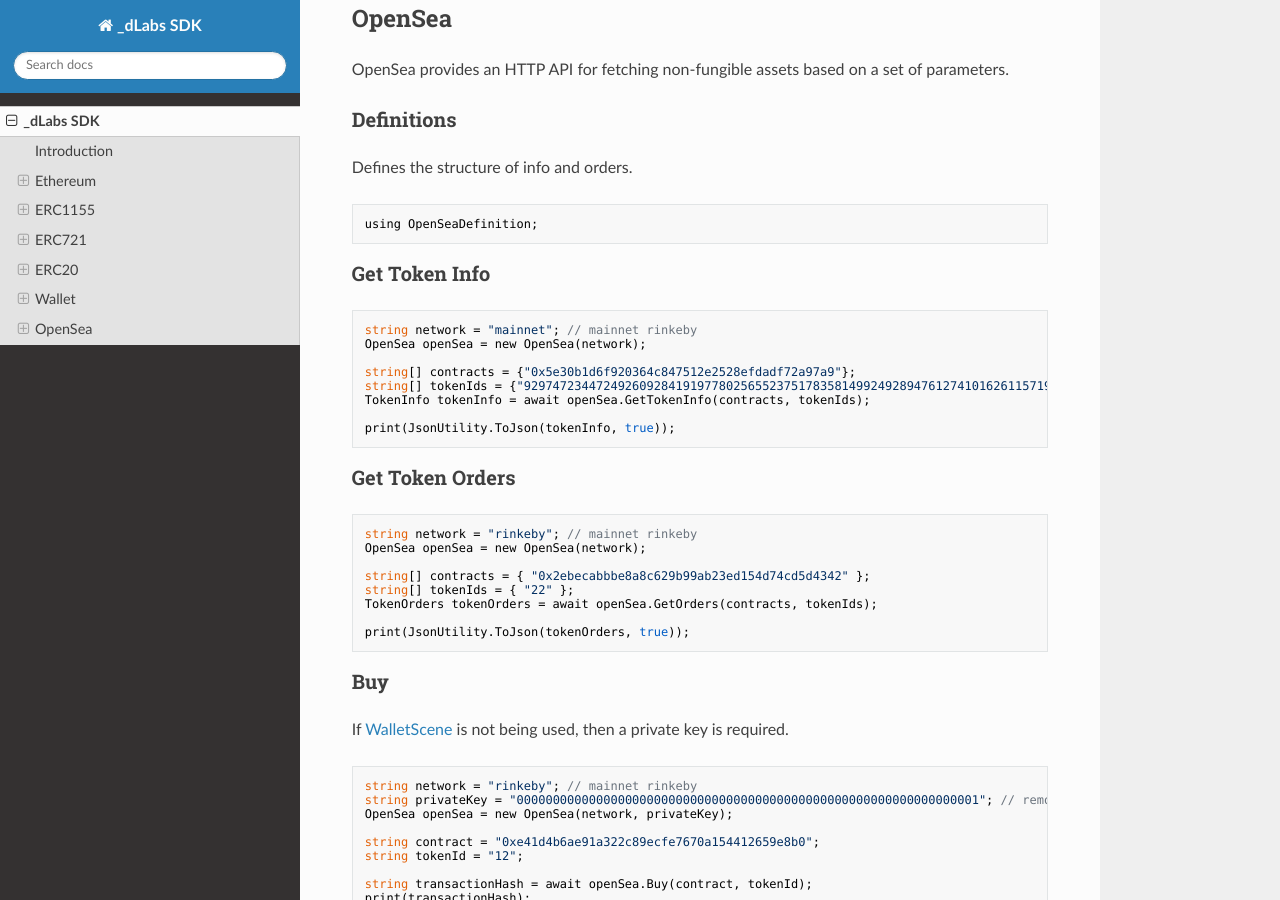
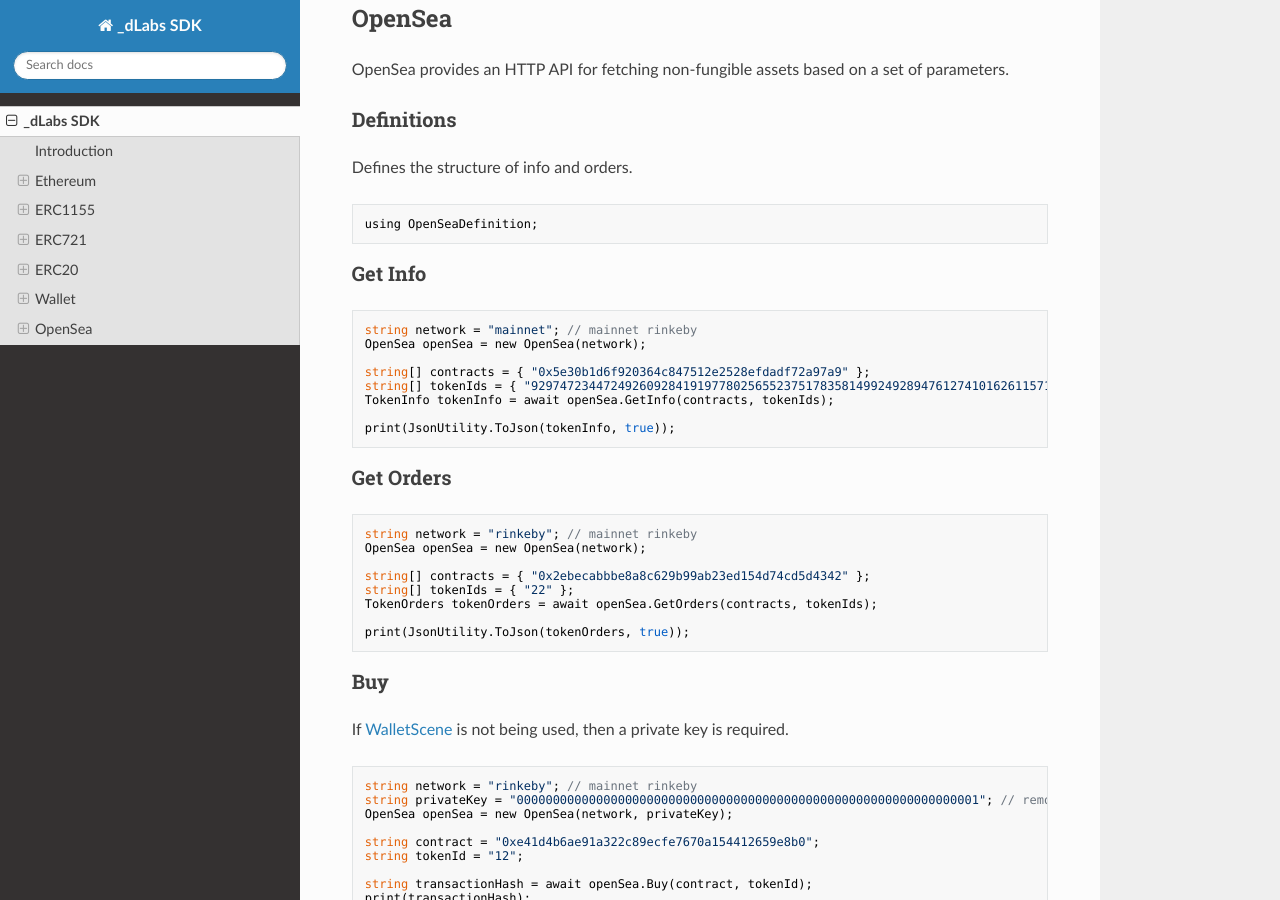
Before and after one commit to underscoredLabs/website-docs-dLabs, an MkDocs documentation site: the page built from docs/index.md, in a window 1280 px wide and 900 px high, scrolled down 6351 px. Built offline with MkDocs 1.6.1, drawn with Linux system fonts in a browser that asks for light colours; nearby versions of some CDN libraries.

Commit message:
tokeninfo

````diff
--- a/docs/index.md
+++ b/docs/index.md
@@ -346,20 +346,20 @@
 using OpenSeaDefinition;
 ```
 
-### Get Token Info
+### Get Info
 
 ```c#
 string network = "mainnet"; // mainnet rinkeby
 OpenSea openSea = new OpenSea(network);
 
-string[] contracts = {"0x5e30b1d6f920364c847512e2528efdadf72a97a9"};
-string[] tokenIds = {"9297472344724926092841919778025655237517835814992492894761274101626115719268", "9297472344724926092841919778025655237517835814992492894761274118118790135908"};
-TokenInfo tokenInfo = await openSea.GetTokenInfo(contracts, tokenIds);
+string[] contracts = { "0x5e30b1d6f920364c847512e2528efdadf72a97a9" };
+string[] tokenIds = { "9297472344724926092841919778025655237517835814992492894761274101626115719268", "9297472344724926092841919778025655237517835814992492894761274118118790135908" };
+TokenInfo tokenInfo = await openSea.GetInfo(contracts, tokenIds);
 
 print(JsonUtility.ToJson(tokenInfo, true));
 ```
 
-### Get Token Orders
+### Get Orders
 
 ```c#
 string network = "rinkeby"; // mainnet rinkeby
````
Also changed, not shown: site/index.html, 2 other files.
